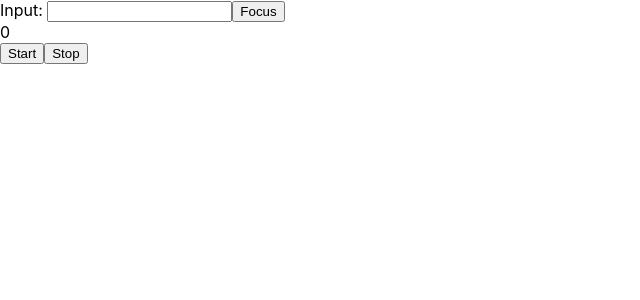
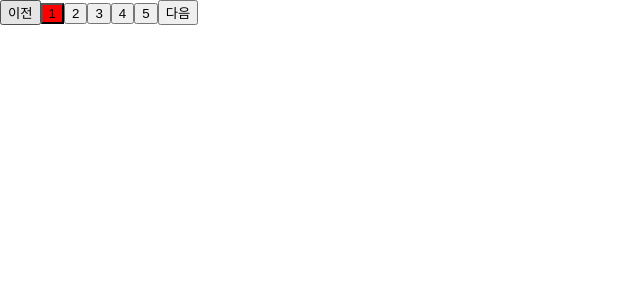
Before and after one commit to Hani-Asi/SWTEC, a React (Create React App) app in the folder Programers/0808/asis2-app/: page / in a window 1280 px wide. Shown: the top 300 px of the page, without its empty margins (0-640 px from the left). Built offline with nearby package versions, Linux system fonts and the light colour scheme.

Commit message:
[0808] react pagenation error

```diff
--- a/Programers/0808/asis2-app/src/App.js
+++ b/Programers/0808/asis2-app/src/App.js
@@ -1,23 +1,31 @@
-/*  useRef는
-    1. DOM에 직접 접근할 때 사용합니다
-    2. 지역 변수로 사용할 때 사용합니다
-    useState는 값이 변경될 때 다시 렌더링을 한다
-    useRef는 값이 변경되더라도 다시 렌더링을 하지 않습니다
+/*
+    사용사례 - 페이지네이션
 */
 
-import { useRef } from 'react'
-import AutoCounter from './components/AutoCounter.js'
-import Input from "./components/Input.js"
+import { useState } from "react"
+import Board from './components/Board'
+import Pagenation from './components/Pagenation'
 
 export default function App() {
-  const inputRef = useRef()
+  const [page, setPage] = useState(0)
+  const articles = new Array(100).fill().map((_, i) => ({
+    id: i,
+    title: `${i}번 게시물`
+  }))
+
+  const limit = 6
+  const offset = page * limit
 
   return (
     <div>
-      <Input ref={inputRef} />
-      <button onClick={() => inputRef.current.focus()}>Focus</button>
+      <Pagenation
+        defaultPage={0}
+        limit={limit}
+        total={articles.length}
+        onChange={setPage}
+      />
 
-      <AutoCounter />
+      <Board articles={articles.slice(offset, offset + limit)}/>
     </div>
   )
 }
--- a/Programers/0808/asis2-app/src/components/AutoCounter.js
+++ /dev/null
@@ -1,26 +0,0 @@
-import { useRef, useState } from "react"
-
-const AutoCounter = () => {
-   const [count, setCount] = useState(0)
-   const intervalId = useRef()
-
-   const handleStart = () => {
-      intervalId.current = setInterval(() => {
-         setCount((count) => count + 1)
-      }, 1000)
-   }
-
-   const handleStop = () => {
-      clearInterval(intervalId.current)
-   }
-
-   return (
-      <>
-         <div>{count}</div>
-         <button onClick={handleStart}>Start</button>
-         <button onClick={handleStop}>Stop</button>
-      </>
-   )
-}
-
-export default AutoCounter
--- /dev/null
+++ b/Programers/0808/asis2-app/src/components/Board.js
@@ -0,0 +1,19 @@
+import PropTypes from "prop-types"
+
+const Board = ({ articles }) => {
+   return (
+      <ul>
+         {articles.map((article) => {
+            <li key={article.id}>
+               {article.id} | {article.title}
+            </li>
+         })}
+      </ul>
+   )
+}
+
+Board.propTypes = {
+   articles: PropTypes.array
+}
+
+export default Board
--- a/Programers/0808/asis2-app/src/components/Input.js
+++ /dev/null
@@ -1,15 +0,0 @@
-import React, { useEffect } from "react"
-
-const Input = React.forwardRef((_, ref) => {
-   useEffect(() => {
-      console.log(ref.current)
-   }, [ref])
-
-   return (
-      <>
-         Input: <input ref={ref} />
-      </>
-   )
-})
-
-export default Input
--- /dev/null
+++ b/Programers/0808/asis2-app/src/components/Pagenation.js
@@ -0,0 +1,45 @@
+import { useState } from "react"
+
+const Pagenation = ({ defaultPage, limit, total, onChange }) => {
+   const [page, setPage] = useState(defaultPage)
+   const totalPage = Math.ceil(total / limit)
+
+   const handleChangePage = (newPage) => {
+      onChange(newPage)
+      setPage(newPage)
+   }
+
+   return (
+      <div>
+         <button onClick={() => page !== 0 && handleChangePage(page - 1)}>
+            이전
+         </button>
+
+         {Array.from(new Array(totalPage), (_, i) => i)
+            .filter(i => {
+               if (page < 3) {
+                  return i < 5
+               } else if (page > totalPage - 3) {
+                  return i >= totalPage - 5
+               }
+               return i >= page - 2 && i <= page + 2
+            })
+            .map((i) => (
+               <button
+                  key={i}
+                  onClick={() => handleChangePage(i)}
+                  style={{ backgroundColor: page === i ? 'red' : undefined}}
+               >
+                  {i + 1}
+               </button>
+            ))
+         }
+
+         <button onClick={() => page + 1 !== totalPage && handleChangePage(page + 1)}>
+            다음
+         </button>
+      </div>
+   )
+}
+
+export default Pagenation
```
